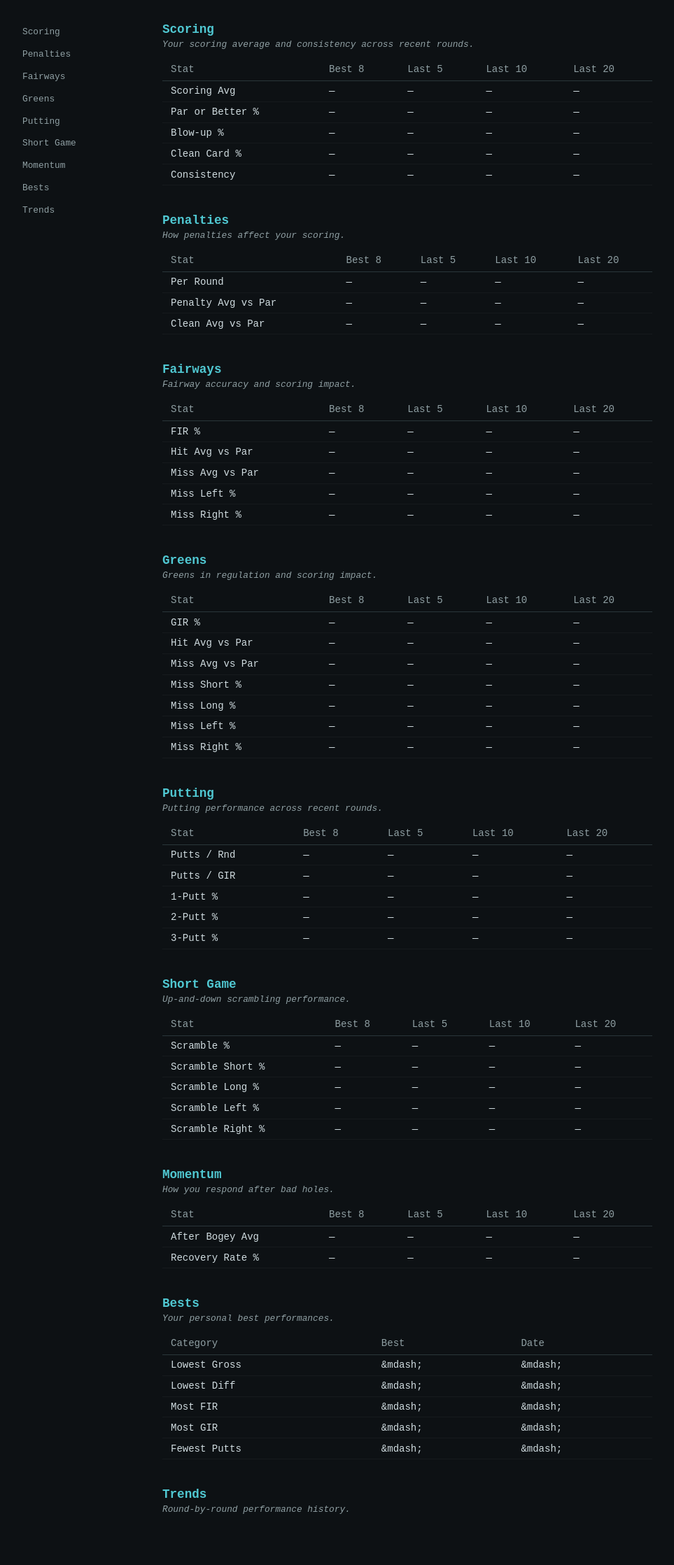
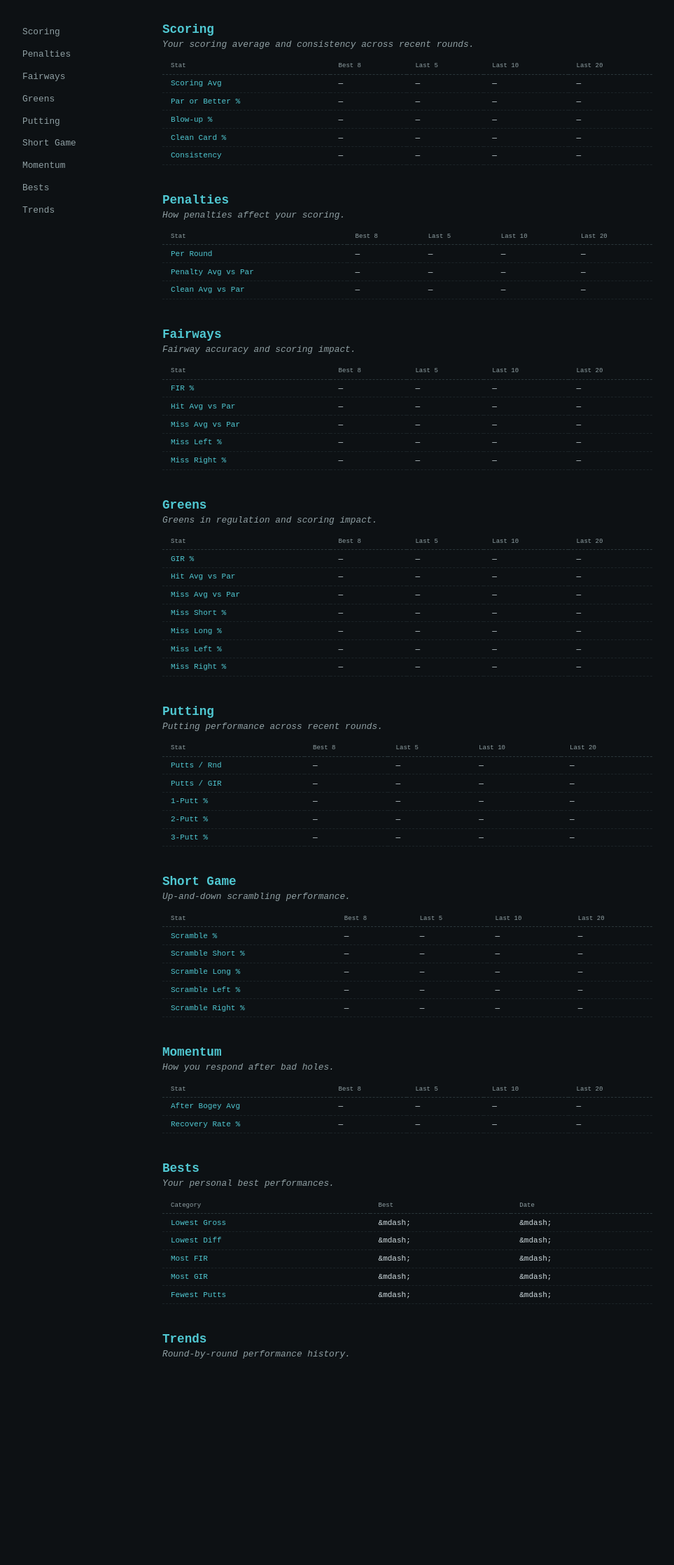
Before and after one commit to BitNinja01/pinsheet-server, a Flask app: page /stats in a window 1280 px wide. Shown: the part 51-2288 px from the top of the page at 70% size, without its empty margins (164-1127 px from the left). After the commit the page ends 1993 px from the top, so only its background shows below. Run offline with Flask 3, Linux system fonts and the light colour scheme.

Commit message:
feat: restyle stat panels (6-col), rounds table, and active row for new theme

```diff
--- a/source/web/static/app.css
+++ b/source/web/static/app.css
@@ -68,34 +68,35 @@ body {
     max-width: 960px;
     margin: 2rem auto;
     padding: 0 1.5rem;
+    position: relative;
 }
 
 .stat-panels {
     display: grid;
-    grid-template-columns: repeat(3, 1fr);
-    gap: 1rem;
+    grid-template-columns: repeat(6, 1fr);
+    gap: 0.5rem;
     margin-bottom: 2rem;
 }
 
 .stat-panel {
     background: var(--surface);
-    border: 1px solid var(--accent);
-    border-radius: 8px;
-    padding: 1.25rem;
+    border: var(--border-width) var(--border-style) var(--border);
+    border-radius: var(--border-radius);
+    padding: 0.75rem 0.5rem;
     text-align: center;
 }
 
 .stat-label {
-    font-size: 0.75rem;
+    font-size: 9px;
     color: var(--accent);
     text-transform: uppercase;
-    letter-spacing: 0.05em;
-    margin-bottom: 0.5rem;
+    letter-spacing: 1px;
+    margin-bottom: 0.4rem;
 }
 
 .stat-value {
-    font-size: 1.75rem;
-    font-weight: 700;
+    font-size: 22px;
+    font-weight: bold;
     color: var(--text);
 }
 
@@ -133,28 +138,33 @@ body {
 .data-table {
     width: 100%;
     border-collapse: collapse;
-    font-size: 0.875rem;
+    font-size: 11px;
 }
 .data-table th {
     text-align: left;
     color: var(--text-muted);
-    font-weight: 500;
-    padding: 0.5rem 0.75rem;
-    border-bottom: 1px solid var(--border);
+    font-weight: normal;
+    font-size: 9px;
+    padding: 0.4rem 0.75rem;
+    border-bottom: 1px var(--border-style) var(--border);
 }
 .data-table td {
     padding: 0.4rem 0.75rem;
-    border-bottom: 1px solid rgba(255,255,255,0.04);
+    border-bottom: 1px var(--border-style) rgba(42, 54, 58, 0.5);
 }
 .clickable-row {
     cursor: pointer;
     transition: background 0.1s;
 }
 .clickable-row:hover {
-    background: rgba(255,255,255,0.03);
+    background: rgba(80, 200, 210, 0.04);
 }
 .in-handicap {
-    background: rgba(0,230,118,0.06);
+    background: rgba(80, 200, 210, 0.06);
+}
+
+.data-table td:first-child {
+    color: var(--accent);
 }
 
 .wizard {
```
Also changed, not shown: other parts of source/web/static/app.css (+13 -9 lines).
